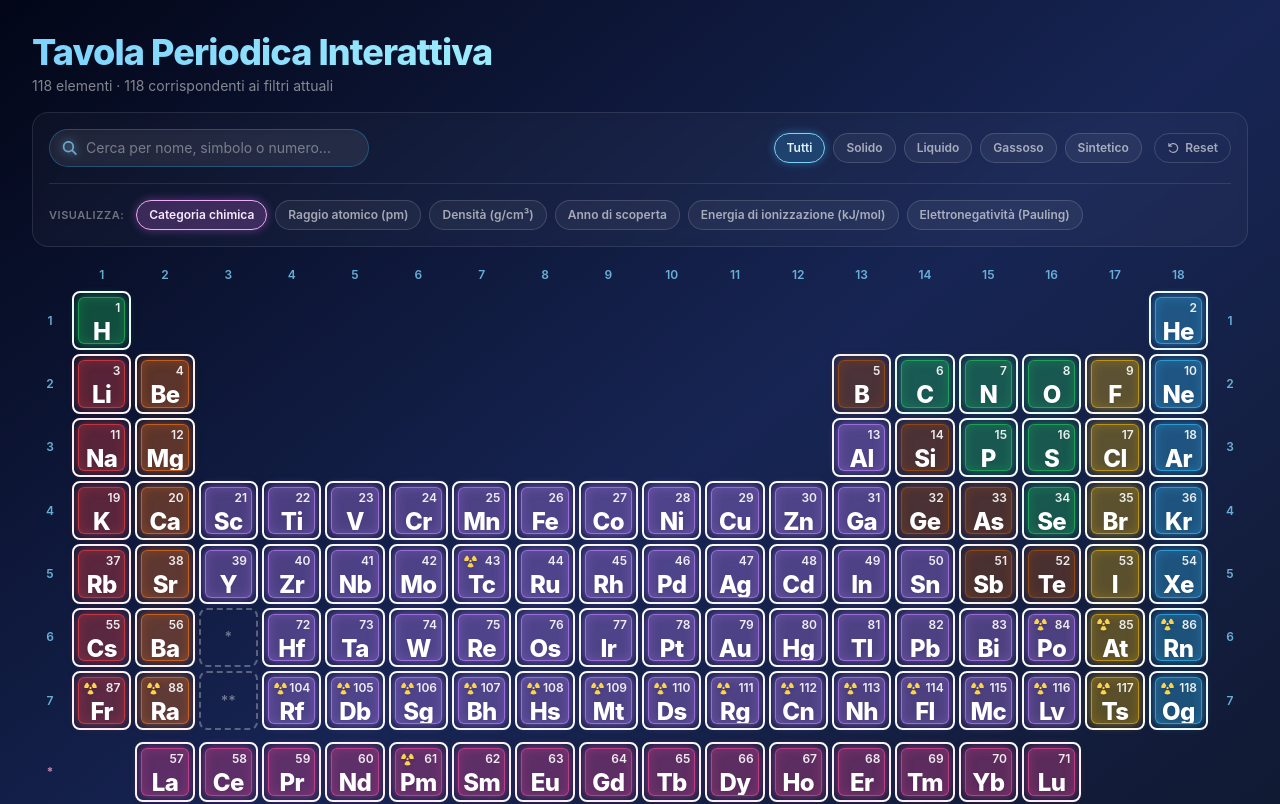
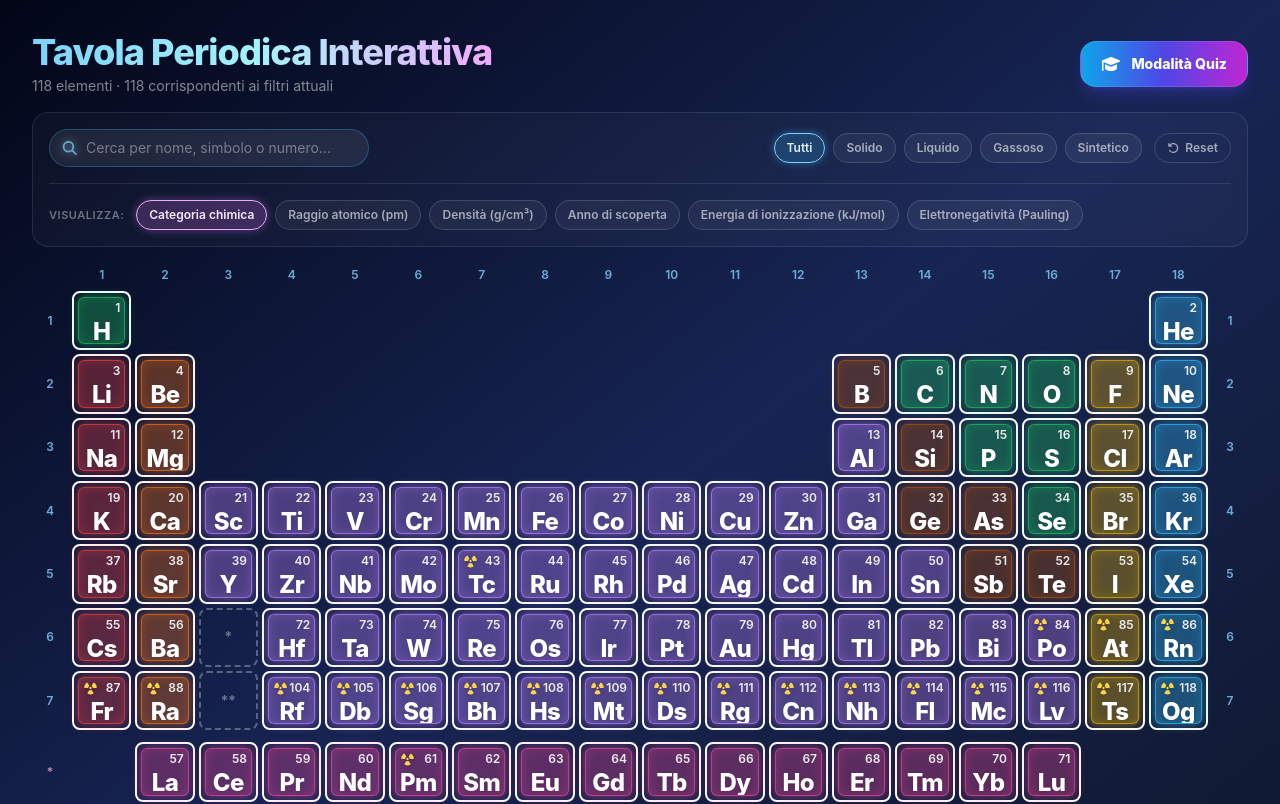
Before and after one commit to ImVinzzzz/tavolaPeriodica-vr, a React (Vite) app: page / in a window 1280 px wide. Shown: the top 804 px of the page. Built offline with nearby package versions, Linux system fonts and the light colour scheme.

Commit message:
Add files via upload

```diff
--- a/src/App.tsx
+++ b/src/App.tsx
@@ -1,17 +1,21 @@
-import React, { useMemo, useState, useCallback } from "react";
+import { useMemo, useState, useCallback, type FC } from "react";
+import { FontAwesomeIcon } from "@fortawesome/react-fontawesome";
+import { faGraduationCap } from "@fortawesome/free-solid-svg-icons";
 import { elementsData } from "./data/elementsData";
-import type { ElementData, StateFilter, VisualizationMode } from "./types/element";
+import { type ElementData, type StateFilter, type VisualizationMode } from "./types/element";
 import SearchBar from "./components/SearchBar";
 import PropertySelector from "./components/PropertySelector";
 import PeriodicTable from "./components/PeriodicTable";
 import ElementModal from "./components/ElementModal";
 import Legend from "./components/Legend";
+import QuizModal from "./components/QuizModal";
 
-const App: React.FC = () => {
-  const [query, setQuery] = useState("");
+const App: FC = () => {
+  const [query, setQuery] = useState<string>("");
   const [stateFilter, setStateFilter] = useState<StateFilter>("all");
   const [mode, setMode] = useState<VisualizationMode>("category");
   const [selected, setSelected] = useState<ElementData | null>(null);
+  const [isQuizOpen, setIsQuizOpen] = useState<boolean>(false);
 
   const matches = useCallback(
     (el: ElementData): boolean => {
@@ -37,13 +41,24 @@ const App: React.FC = () => {
   return (
     <div className="min-h-screen bg-gradient-to-br from-slate-950 via-blue-950 to-slate-900 text-white">
       <header className="px-4 sm:px-8 pt-8 pb-4">
-        <div className="max-w-[1400px] mx-auto">
-          <h1 className="text-3xl sm:text-4xl font-extrabold tracking-tight bg-gradient-to-r from-sky-300 via-cyan-200 to-fuchsia-300 bg-clip-text text-transparent">
-            Tavola Periodica Interattiva
-          </h1>
-          <p className="text-white/50 text-sm mt-1">
-            118 elementi · {activeCount} corrispondenti ai filtri attuali
-          </p>
+        <div className="max-w-[1400px] mx-auto flex flex-col sm:flex-row sm:items-center justify-between gap-4">
+          <div>
+            <h1 className="text-3xl sm:text-4xl font-extrabold tracking-tight bg-gradient-to-r from-sky-300 via-cyan-200 to-fuchsia-300 bg-clip-text text-transparent">
+              {"Tavola Periodica Interattiva"}
+            </h1>
+            <p className="text-white/50 text-sm mt-1">
+              {"118 elementi · " + activeCount + " corrispondenti ai filtri attuali"}
+            </p>
+          </div>
+
+          <button
+            type="button"
+            onClick={() => setIsQuizOpen(true)}
+            className="self-start sm:self-auto px-5 py-3 rounded-2xl bg-gradient-to-r from-sky-500 via-indigo-600 to-fuchsia-600 text-white font-extrabold text-sm shadow-lg shadow-indigo-600/30 hover:shadow-indigo-600/50 hover:brightness-110 active:scale-95 transition-all flex items-center gap-2.5 border border-white/10"
+          >
+            <FontAwesomeIcon icon={faGraduationCap} className="text-base" />
+            <span>{"Modalità Quiz"}</span>
+          </button>
         </div>
       </header>
 
@@ -70,6 +85,12 @@ const App: React.FC = () => {
       </main>
 
       <ElementModal element={selected} onClose={() => setSelected(null)} />
+
+      <QuizModal
+        isOpen={isQuizOpen}
+        onClose={() => setIsQuizOpen(false)}
+        elements={elementsData}
+      />
     </div>
   );
 };
```
